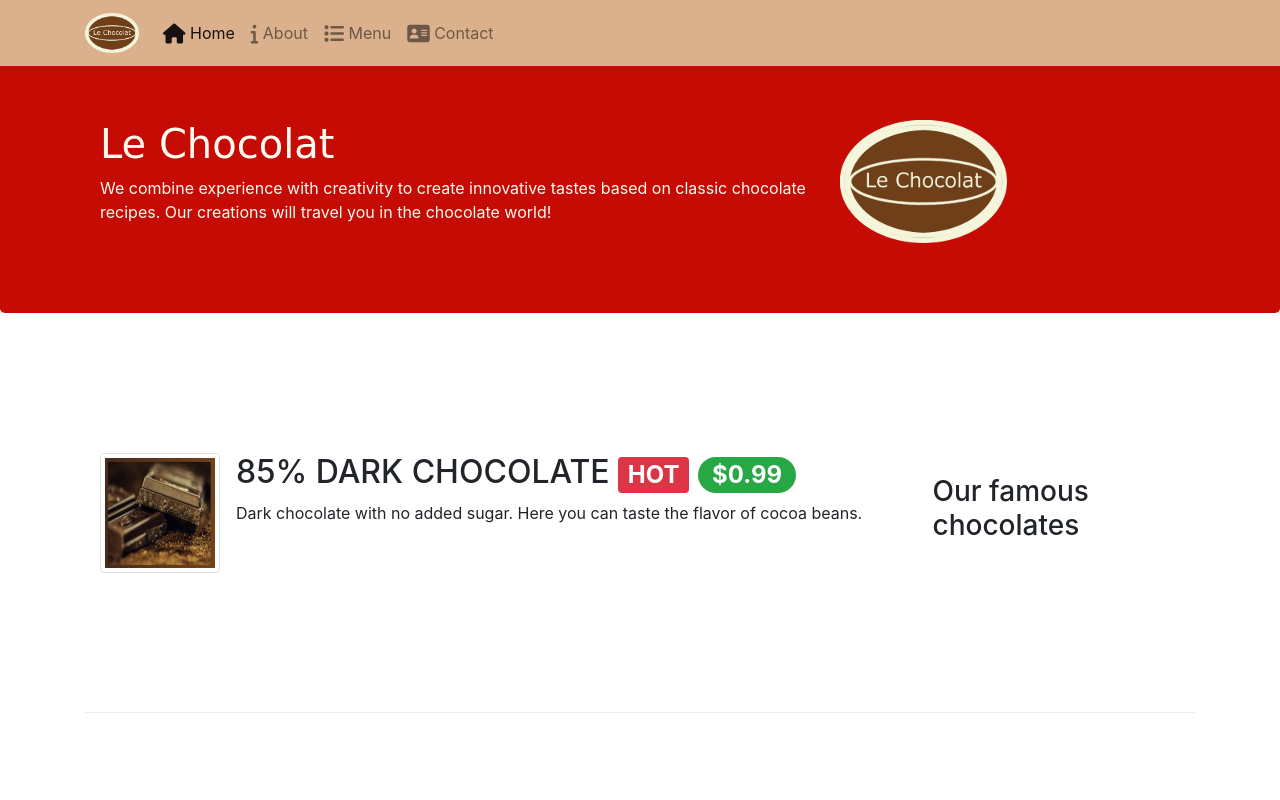
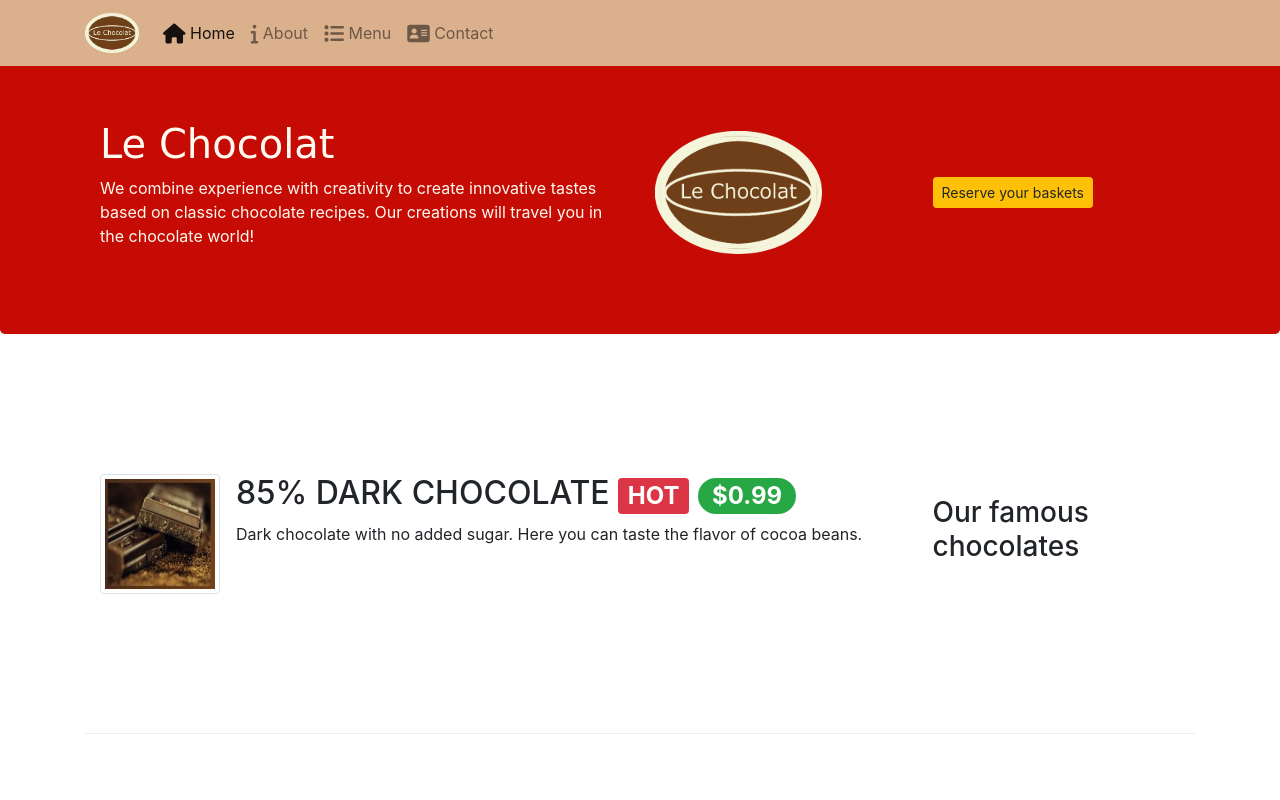
Before and after one commit to bashri1995/-leChocolat, a plain HTML site: page index.html in a window 1280 px wide. Shown: the top 800 px of the page. Drawn offline with nearby package versions, Linux system fonts and the light colour scheme; a web font is replaced by a local one.

Commit message:
Bootstrap Assignment 9 Task 2

```diff
--- a/index.html
+++ b/index.html
@@ -44,15 +44,21 @@
     <header class="jumbotron">
         <div class="container">
             <div class="row row-header">
-                <div class="col-12 col-sm-8">
+                <div class="col-12 col-sm-6 align-self-center">
                     <h1 style="font-family: 'McLaren', cursive;">Le Chocolat</h1>
                     <p>We combine experience with creativity to create innovative tastes based on classic chocolate
                         recipes. Our creations will travel you in the chocolate world!</p>
                 </div>
 
-                <div class="col col-sm">
+                <div class="col col-sm-3 align-self-center">
                     <img src="images/logo.png" class="img-fluid">
                 </div>
+
+                <div class="col col-sm-3 align-self-center">
+                        <a class="btn btn-warning btn-sm" href="#reserve-form" role="button">Reserve your baskets</a>
+
+                </div>
+            </div>
             </div>
         </div>
     </header>
@@ -120,7 +126,7 @@
         <div class="row row-content justify-content-center">
             <div class="col-12 col-sm-8">
                 <div class="card border-default">
-                    <h3 class="card-header bg-warning" style="color:white">Reserve your baskets</h3>
+                    <h3 class="card-header bg-warning" style="color:white" id="reserve-form">Reserve your baskets</h3>
                     <div class="card-body">
                         <form>
                             <div class="form-group row">
```
Also changed, not shown: contactus.html (+3 -2 lines).
